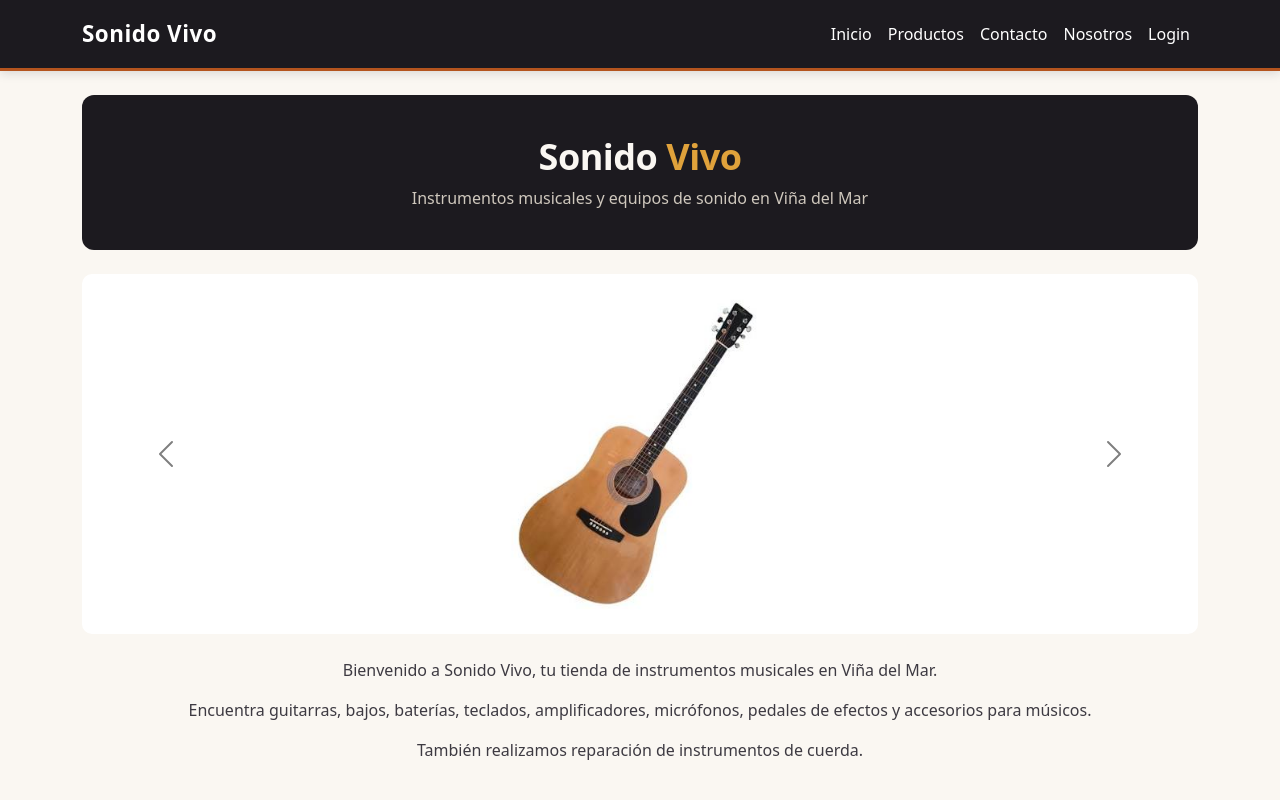
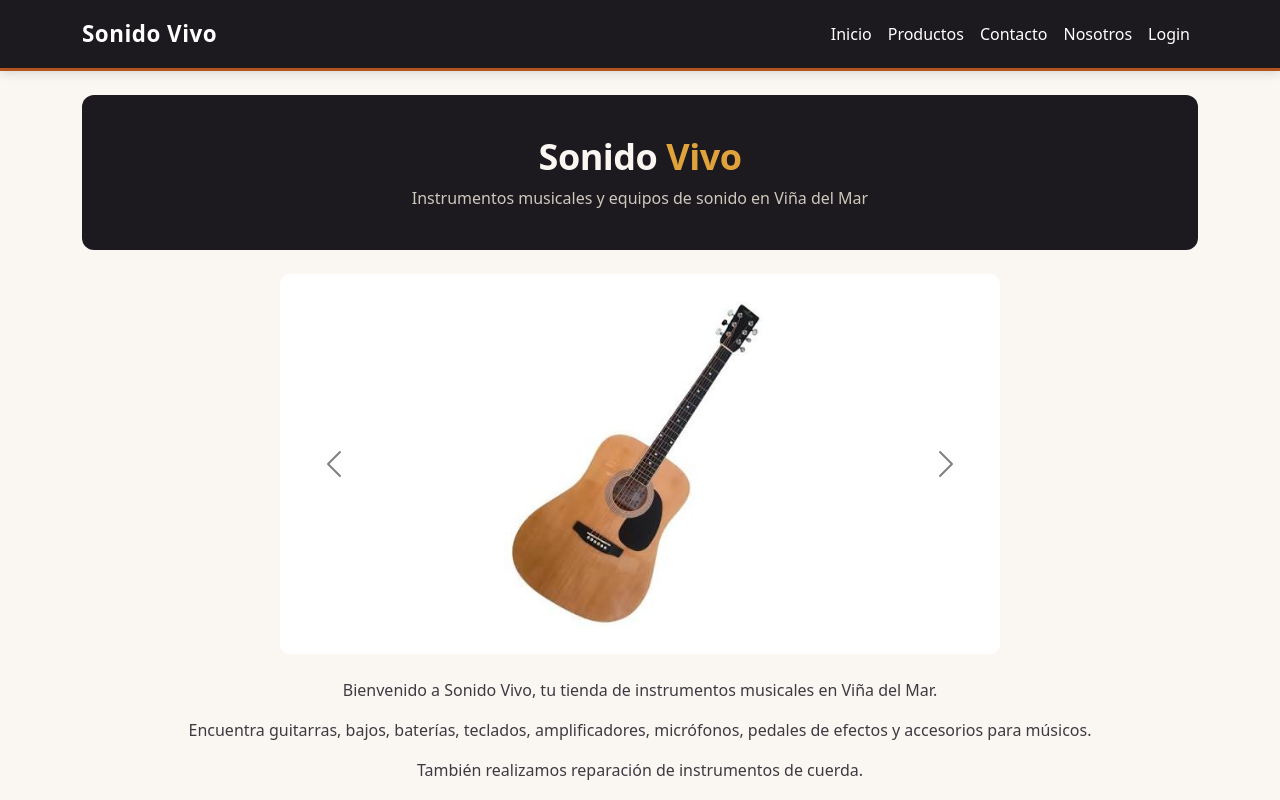
Before and after one commit to SYST3M644/SONIDO_VIVO_PROJECTO, a React (Vite) app: page / in a window 1280 px wide. Shown: the top 800 px of the page. Built offline with nearby package versions, Linux system fonts and the light colour scheme.

Commit message:
Achicar el carrusel en pantallas grandes

```diff
--- a/src/App.css
+++ b/src/App.css
@@ -27,8 +27,14 @@
     color: #ffffff;
 }
 
+.carrusel-tienda {
+    max-width: 720px;
+    margin-left: auto;
+    margin-right: auto;
+}
+
 .imagen-carrusel {
-    height: 360px;
+    height: 380px;
     object-fit: contain;
     background-color: #ffffff;
     border-radius: 10px;
--- a/src/paginas/Inicio.tsx
+++ b/src/paginas/Inicio.tsx
@@ -7,7 +7,7 @@ function Inicio() {
                 <p>Instrumentos musicales y equipos de sonido en Viña del Mar</p>
             </div>
 
-            <div id="carruselSonidoVivo" className="carousel slide mt-4" data-bs-ride="carousel" data-bs-theme="dark">
+            <div id="carruselSonidoVivo" className="carousel slide mt-4 carrusel-tienda" data-bs-ride="carousel" data-bs-theme="dark">
                 <div className="carousel-inner">
                     <div className="carousel-item active">
                         <img src="/img/guitarra-acustica.jpg" className="d-block w-100 imagen-carrusel" alt="Guitarra acustica Yamaha F310" />
```
